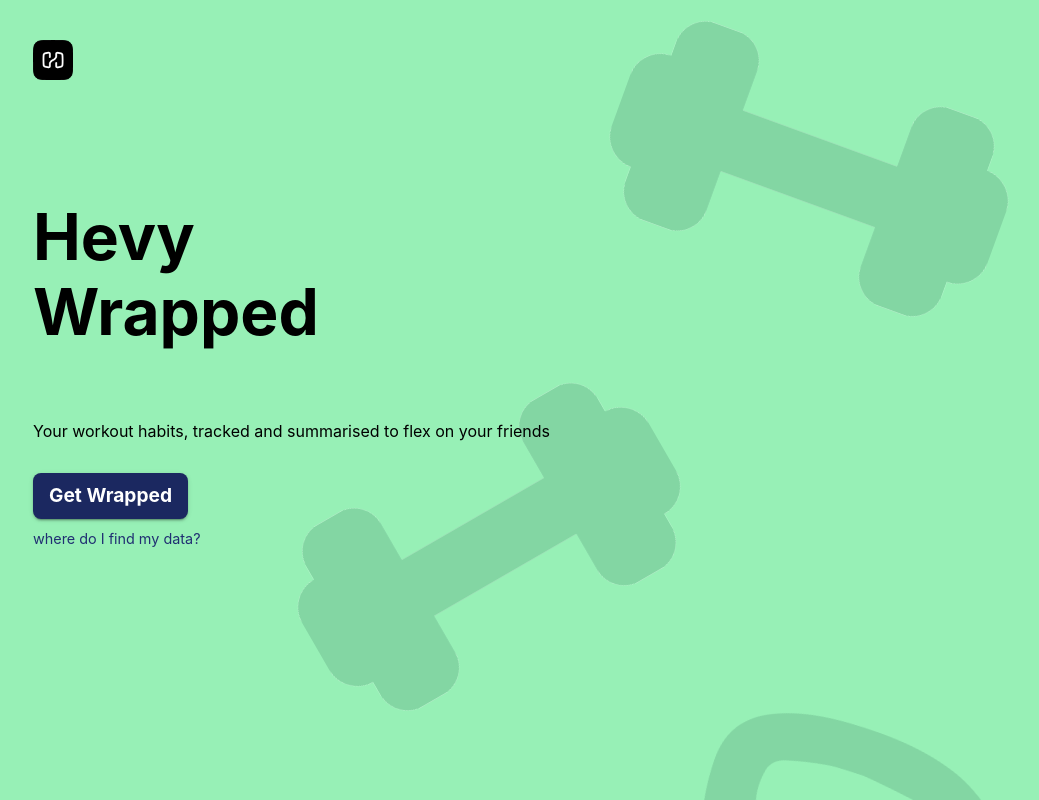
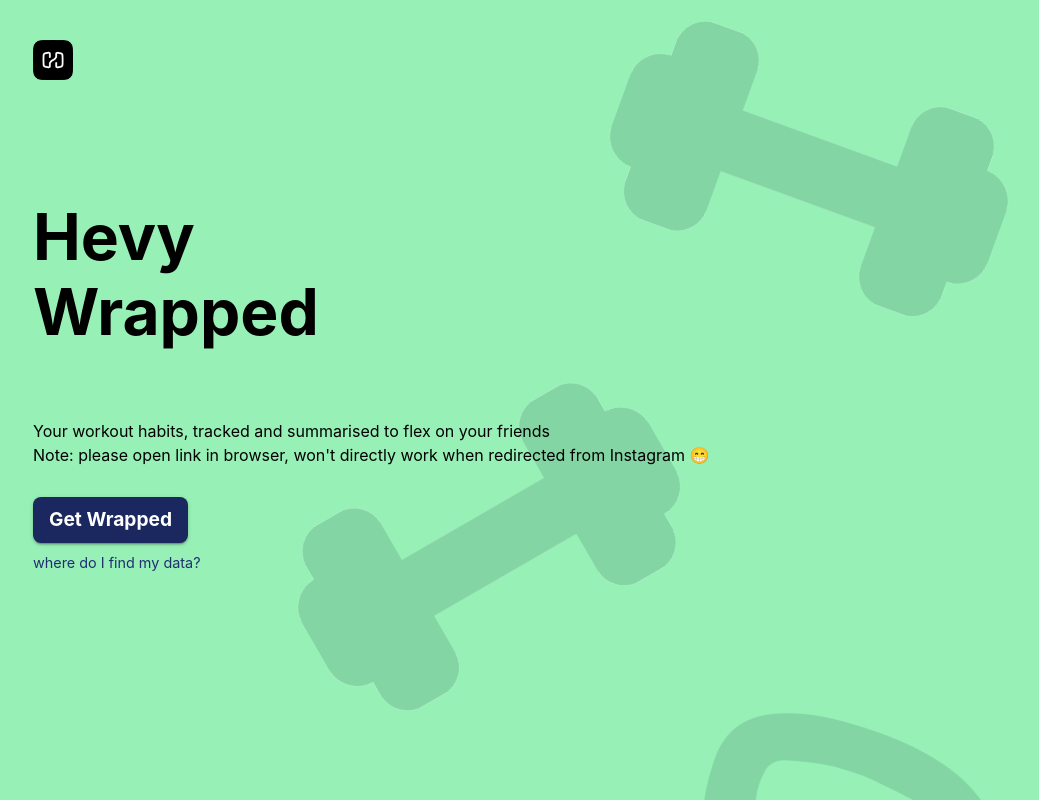
Before and after one commit to loeshat/hevy_is_the_workout, a React (Vite) app in the folder Hevy Wrapped/: page / in a window 1280 px wide. Shown: the top 800 px of the page, without its empty margins (31-1070 px from the left). Built offline with nearby package versions, Linux system fonts and the light colour scheme.

Commit message:
added note

```diff
--- a/Hevy Wrapped/src/pages/HomePage.jsx
+++ b/Hevy Wrapped/src/pages/HomePage.jsx
@@ -100,7 +100,9 @@
                 }}
               >
                 Your workout habits, tracked and summarised to flex on your
-                friends
+                friends <br />
+                Note: please open link in browser, won't directly work when
+                redirected from Instagram 😁
               </Typography>
             </motion.div>
 
```
